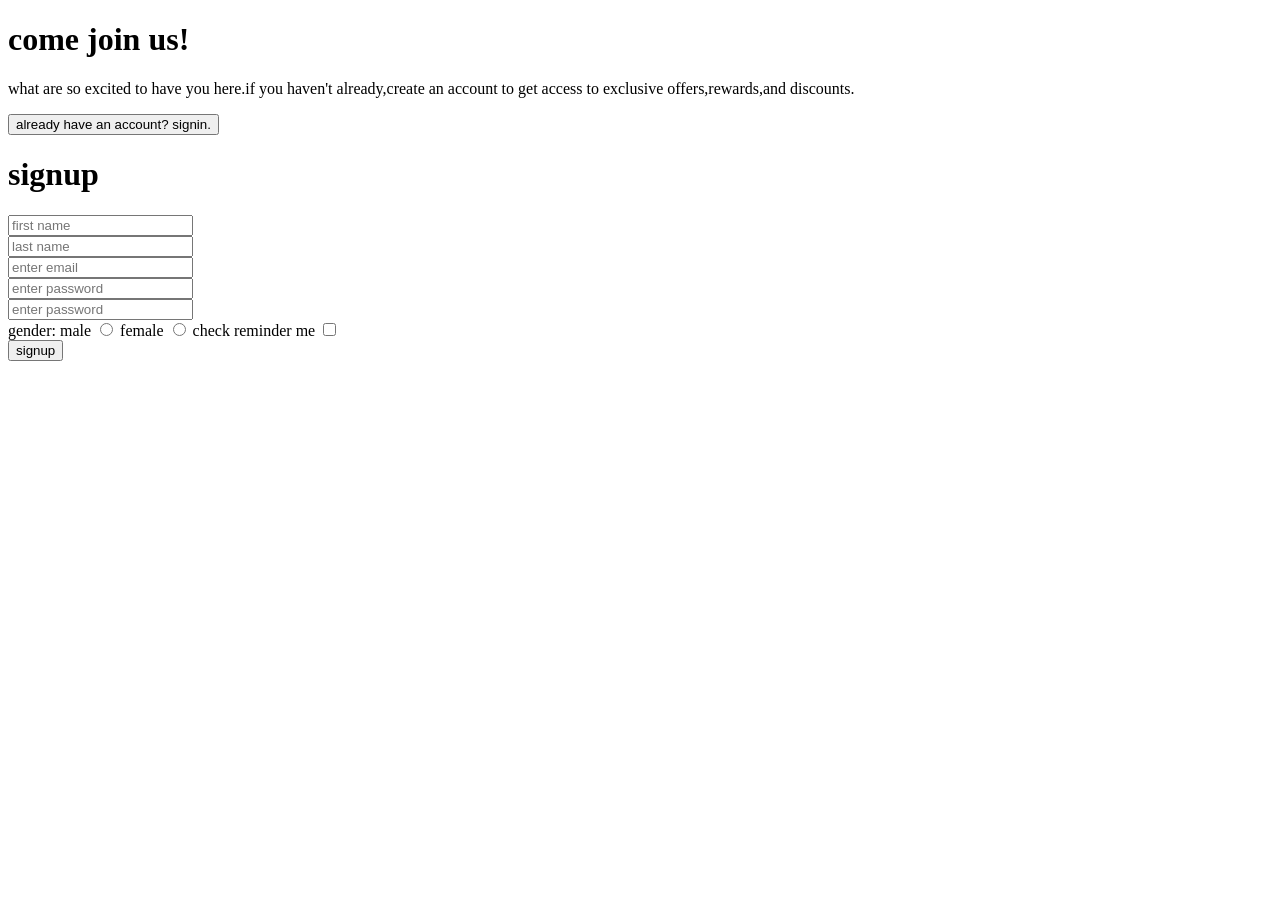
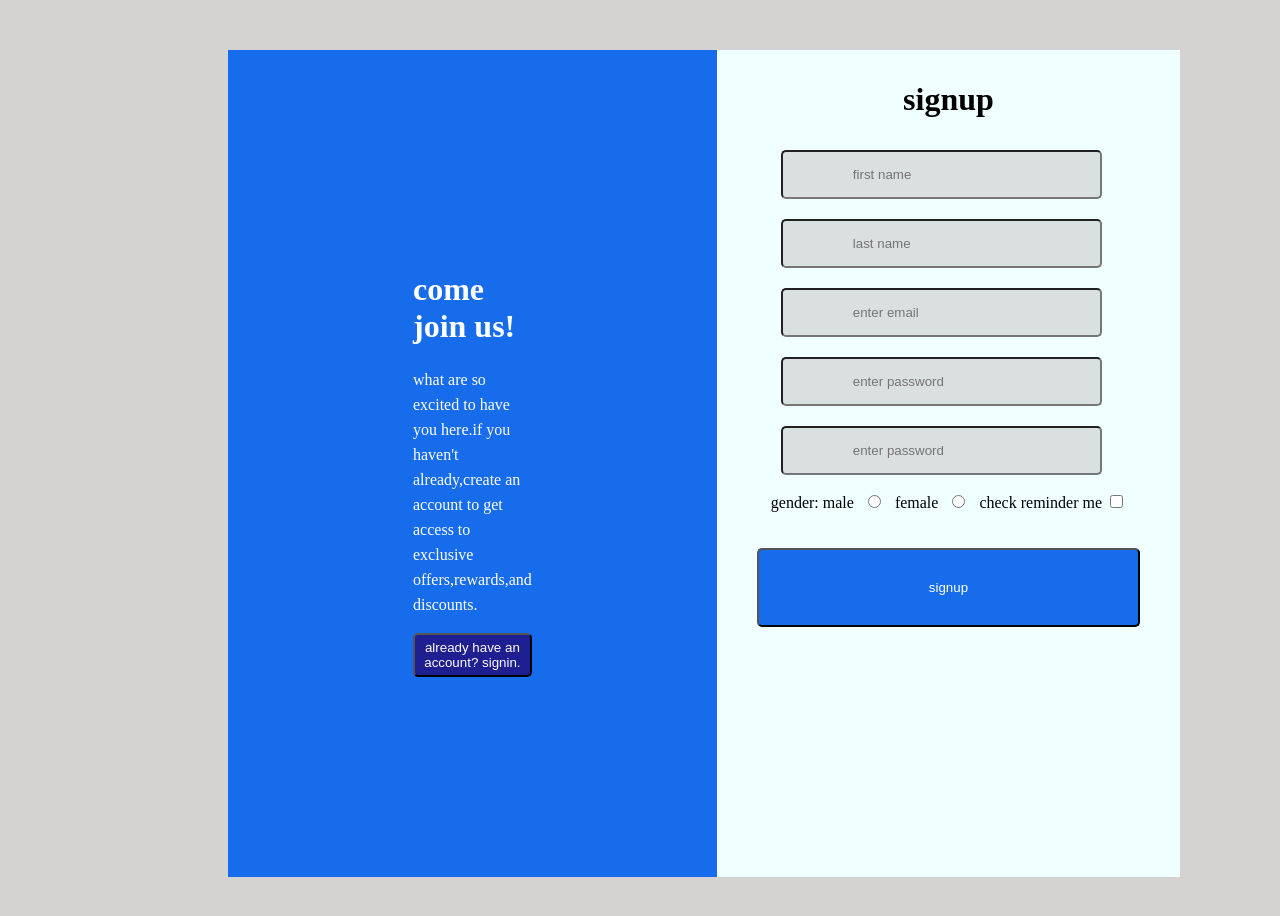
Before and after one commit to Oraby2002/form, a plain HTML site: page index.html in a window 1280 px wide. Before the commit the page ends 800 px from the top, so only its background shows below. Drawn offline with Linux system fonts and the light colour scheme.

Commit message:
Updated project with new changes

```diff
--- a/index.html
+++ b/index.html
@@ -4,7 +4,7 @@
     <meta charset="UTF-8" />
     <meta name="viewport" content="width=device-width, initial-scale=1.0" />
     <title>test</title>
-    <link rel="stylesheet" href="test.css" />
+    <link rel="stylesheet" href="index.css" />
   </head>
   <body>
     <div class="container">
```
